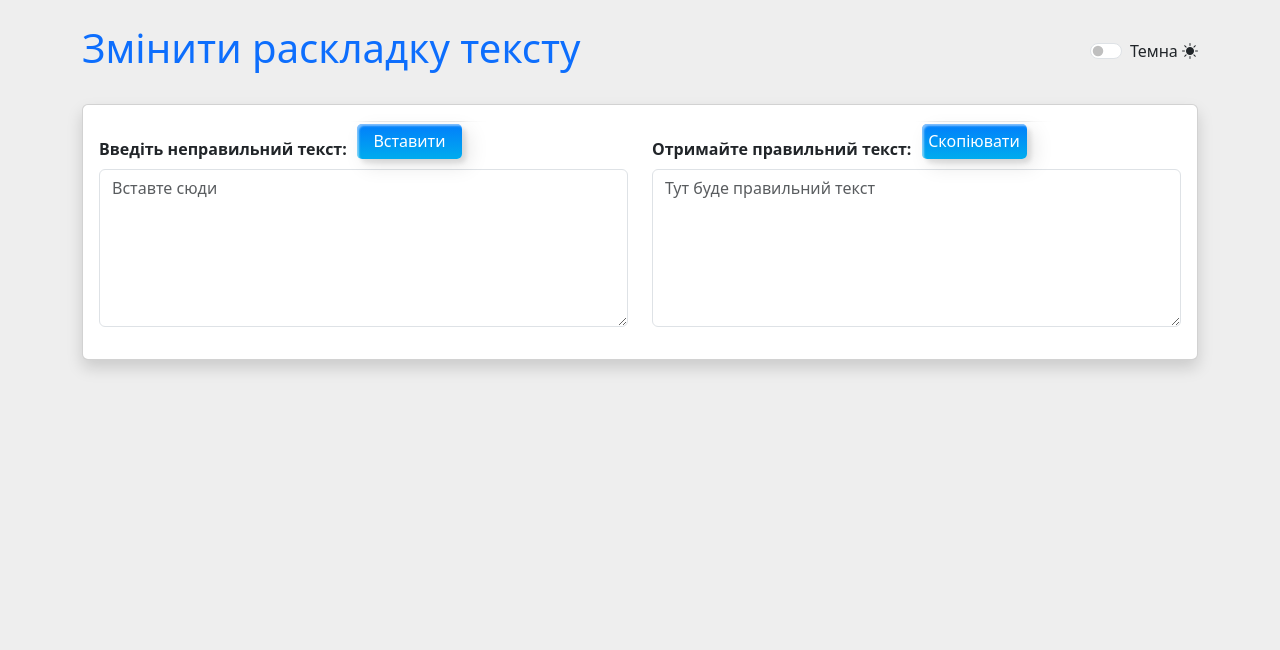
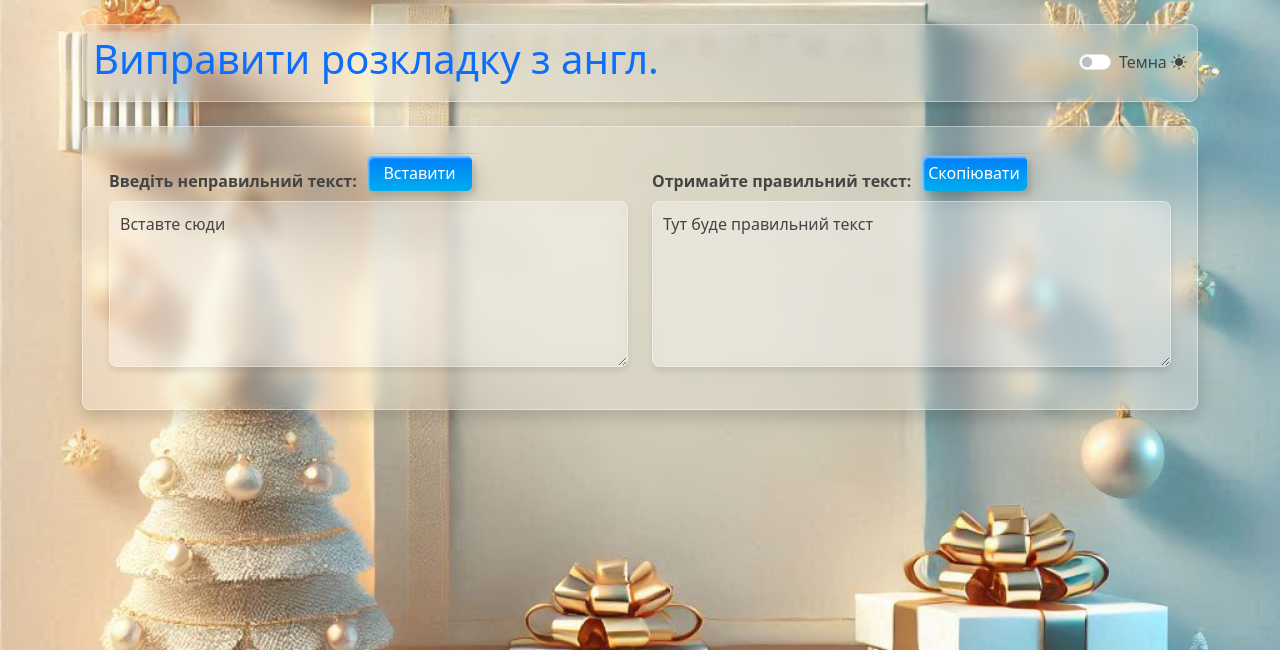
Before and after one commit to meni0419/DjangoTestProject, a Django app: page / in a window 1280 px wide. Shown: the top 650 px of the page. Run offline with Django 5.2, Linux system fonts and the light colour scheme.

Commit message:
changed visual and add backg

```diff
--- a/static/scripts.js
+++ b/static/scripts.js
@@ -15,9 +15,8 @@ document.addEventListener("DOMContentLoaded", () => {
 // Toggle between light and dark mode
 function toggleTheme() {
     const body = document.body;
-    const themeIcon = document.getElementById("themeToggleIcon");
-
-    // Check the current mode and toggle
+    document.getElementById("themeToggleIcon");
+// Check the current mode and toggle
     if (body.classList.contains("dark-mode")) {
         disableDarkMode();
         localStorage.setItem("theme", "light"); // Save preference to localStorage
@@ -30,8 +29,9 @@ function toggleTheme() {
 // Enable Dark Mode
 function enableDarkMode() {
     document.body.classList.add("dark-mode");
+    document.getElementById("headTitleAndSwitch").classList.add("dark-mode");
     document.getElementById("themeToggleIcon").classList.replace("bi-sun-fill", "bi-moon-fill");
-    document.getElementById("themeToggleIcon").title = "Switch to Day Mode";
+    document.getElementById("themeToggleIcon").title = "Перемкнути на світлу тему";
     document.getElementById("pageTitle").classList.replace("text-primary", "text-info");
     document.getElementById("labelToggle").innerText = "Світла";
 
@@ -48,8 +48,9 @@ function enableDarkMode() {
 // Disable Dark Mode (Light Mode)
 function disableDarkMode() {
     document.body.classList.remove("dark-mode");
+    document.getElementById("headTitleAndSwitch").classList.remove("dark-mode");
     document.getElementById("themeToggleIcon").classList.replace("bi-moon-fill", "bi-sun-fill");
-    document.getElementById("themeToggleIcon").title = "Switch to Night Mode";
+    document.getElementById("themeToggleIcon").title = "Перемкнути на темну тему";
     document.getElementById("pageTitle").classList.replace("text-info", "text-primary");
     document.getElementById("labelToggle").innerText = "Темна";
 
@@ -84,33 +85,6 @@ async function transliterateText() {
     document.getElementById("outputText").value = data.transliterated_text;
 }
 
-// document.getElementById("btnPaste").addEventListener("click", async () => {
-//     try {
-//          // Read text from clipboard and Paste text into the input textarea
-//         document.getElementById("inputText").value = await navigator.clipboard.readText();
-//         await transliterateText(); // Trigger the transliteration process automatically
-//     } catch (err) {
-//         console.error("Failed to read clipboard contents: ", err);
-//     }
-// });
-//
-// // Copy text from the output textarea to clipboard
-// document.getElementById("btnCopy").addEventListener("click", () => {
-//     const outputTextarea = document.getElementById("outputText");
-//
-//     if (outputTextarea.value.trim()) { // Proceed only if outputText is not empty
-//         navigator.clipboard.writeText(outputTextarea.value)
-//             .then(() => {
-//                 alert("Text successfully copied to clipboard!"); // Optional confirmation
-//             })
-//             .catch((err) => {
-//                 console.error("Failed to copy text to clipboard: ", err);
-//             });
-//     } else {
-//         alert("No text available to copy!"); // Warn if outputText is empty
-//     }
-// });
-
 document.addEventListener("DOMContentLoaded", () => {
     const btnPaste = document.getElementById("btnPaste");
     const btnCopy = document.getElementById("btnCopy");
@@ -120,8 +94,7 @@ document.addEventListener("DOMContentLoaded", () => {
         btnPaste.addEventListener("click", async () => {
             try {
                 // Read text from clipboard and paste it into the input textarea
-                const text = await navigator.clipboard.readText();
-                document.getElementById("inputText").value = text;
+                document.getElementById("inputText").value = await navigator.clipboard.readText();
                 await transliterateText(); // Trigger the transliteration process automatically
             } catch (err) {
                 console.error("Failed to read clipboard contents: ", err);
--- a/static/style.css
+++ b/static/style.css
@@ -19,6 +19,20 @@
 
 body {
     background-color: #eee;
+    color: #333;
+    background-image: url("/static/img/light_theme_Christmas.png");
+    background-repeat: repeat-y;
+    background-position: center;
+    background-size: cover;
+    background-attachment: fixed;
+}
+
+/* Custom dark theme styles */
+body.dark-mode {
+    background-color: #212529;
+    color: #f8f9fa;
+    background-image: url("/static/img/dark_theme_Christmas.png");
+    background-blend-mode: soft-light;
 }
 
 /* Smooth transition for theme changes */
@@ -29,32 +43,59 @@ label {
     transition: background-color 0.3s linear, color 0.3s linear;
 }
 
-/* Custom dark theme styles */
-body.dark-mode {
-    background-color: #212529;
-    color: #f8f9fa;
+.transparent-glass {
+    background: rgba(255, 255, 255, 0.2); /* White with transparency */
+    backdrop-filter: blur(8px); /* Blur effect for the glass */
+    -webkit-backdrop-filter: blur(8px); /* For Safari support */
+    border: 1px solid rgba(255, 255, 255, 0.4); /* Subtle border to separate */
+    border-radius: 8px; /* Smooth rounded corners */
+    color: #444; /* Text color for readability */
+    padding: 10px;
+    font-size: 1rem;
+    box-shadow: 0 4px 6px rgba(0, 0, 0, 0.1); /* Light shadow for depth */
+    transition: all 0.3s ease-in-out; /* Animation for smooth interaction */
 }
 
-textarea.dark-mode {
-    background-color: #475869; /* Dark background for textareas */
-    color: #ffffff; /* Light text inside textareas */
-    border: 1px solid #495057;
+.transparent-glass::placeholder {
+    color: #444; /* Slightly faded placeholder text */
 }
 
-textarea.dark-mode:focus {
-    background-color: #475869; /* Dark background for textareas */
-    color: #ffffff; /* Light text inside textareas */
-    border: 1px solid #495057;
+.transparent-glass:focus {
+    border-color: rgba(255, 255, 255, 0.8); /* Highlight border on focus */
+    outline: none; /* Remove default outline */
+    background: rgba(255, 255, 255, 0.25); /* Slightly less transparent */
 }
 
-textarea.dark-mode::placeholder {
-    color: #dddddd; /* Placeholder text remains light */
+textarea.transparent-glass.dark-mode {
+    background: rgba(0, 0, 0, 0.5); /* Darker background */
+    color: #ffffff; /* White text for contrast */
+    border: 1px solid rgba(255, 255, 255, 0.2); /* Light border */
 }
 
-.card.dark-mode {
-    background-color: #343a40; /* Dark card background */
-    border: 1px solid #495057;
+textarea.transparent-glass.dark-mode::placeholder {
+    color: rgba(255, 255, 255, 0.5); /* Subtle placeholder color */
 }
+
+/*textarea.dark-mode {*/
+/*    background-color: #0d0f1088;*/
+/*    color: #ffffff;*/
+/*    border: 1px solid #495057;*/
+/*}*/
+
+/*textarea.dark-mode:focus {*/
+/*    background-color: #0d0f1088;*/
+/*    color: #ffffff;*/
+/*    border: 1px solid #495057;*/
+/*}*/
+
+/*textarea.dark-mode::placeholder {*/
+/*    color: #dddddd; !* Placeholder text remains light *!*/
+/*}*/
+
+/*.card.dark-mode {*/
+/*    background: linear-gradient(165deg, #000916aa, #160000);*/
+/*    border: 1px solid #272a2d;*/
+/*}*/
 
 /* Labels must remain light in dark mode */
 label.dark-mode {
--- a/templates/homepage.html
+++ b/templates/homepage.html
@@ -18,8 +18,8 @@
 <!-- Container -->
 <div class="container">
     <!-- Page Header with Theme Toggle -->
-    <div class="d-flex justify-content-between align-items-center my-4">
-        <h1 id="pageTitle" class="text-primary">Змінити раскладку тексту</h1>
+    <div id="headTitleAndSwitch" class="d-flex justify-content-between transparent-glass align-items-center my-4">
+        <h1 id="pageTitle" class="text-primary">Виправити розкладку з англ. </h1>
         <div class="form-check form-switch">
             <label id="labelToggle" for="flexSwitchCheckDefault">Темна</label>
             <input id="flexSwitchCheckDefault" title="Увімкніть нічний режим"
@@ -30,7 +30,7 @@
         </div>
     </div>
 
-    <div class="card shadow">
+    <div class="card shadow transparent-glass">
         <div class="card-body">
             {% csrf_token %}
             <!-- Responsive Grid Layout for Textareas -->
@@ -39,7 +39,7 @@
                 <div class="col-12 col-lg-6 mb-3">
                     <label for="inputText" class="form-label fw-semibold">Введіть неправильний текст:</label>
                     <button id="btnPaste" class="btn-12"><span>Тисни!</span><span>Вставити</span></button>
-                    <textarea id="inputText" class="form-control" rows="6"
+                    <textarea id="inputText" class="form-control transparent-glass" rows="6"
                               placeholder="Вставте сюди" oninput="transliterateText();"></textarea>
                 </div>
 
@@ -47,7 +47,7 @@
                 <div class="col-12 col-lg-6 mb-3">
                     <label for="outputText" class="form-label fw-semibold">Отримайте правильний текст:</label>
                     <button id="btnCopy" class="btn-12"><span>Тисни!</span><span>Скопіювати</span></button>
-                    <textarea id="outputText" class="form-control" rows="6"
+                    <textarea id="outputText" class="form-control transparent-glass" rows="6"
                               placeholder="Тут буде правильний текст" readonly></textarea>
                 </div>
             </div>
```
Also changed, not shown: static/img/dark_theme_Christmas.png (added), static/img/light_theme_Christmas.png (added).
